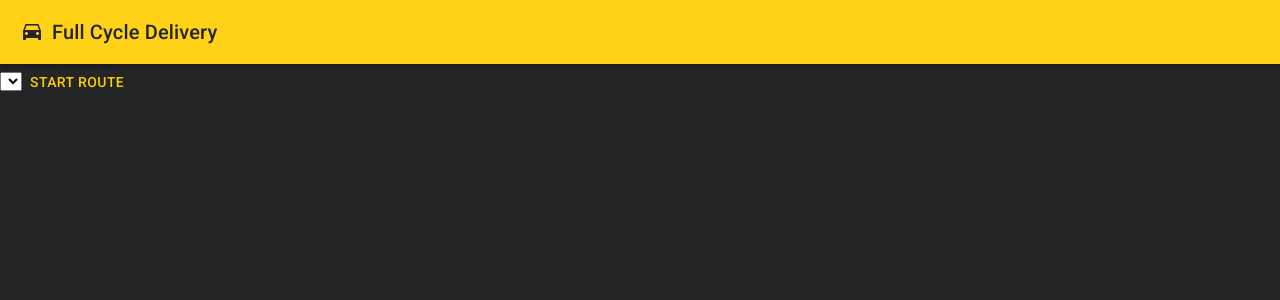
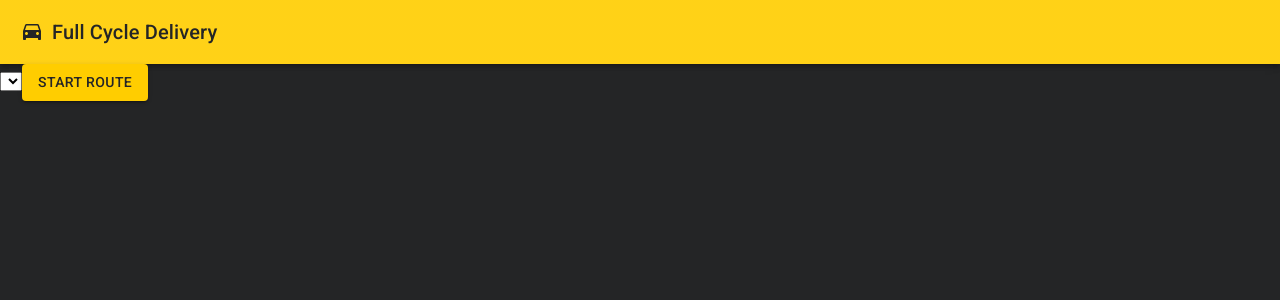
Before and after one commit to ADRIANOANIMUS/vehicle-monitoring, a React (Create React App) app in the folder reactjs/: page / in a window 1280 px wide. Shown: the top 300 px of the page. Built offline with nearby package versions, Linux system fonts and the light colour scheme.

Commit message:
Update Button

```diff
--- a/reactjs/src/App.tsx
+++ b/reactjs/src/App.tsx
@@ -18,7 +18,7 @@ function App() {
                 Route 1
               </MenuItem>
             </select>
-            <Button type="submit">Start Route</Button>
+            <Button type="submit" variant="contained">Start Route</Button>
           </form>
         </Grid>
         <Grid item xs={12} sm={9}></Grid>
```
